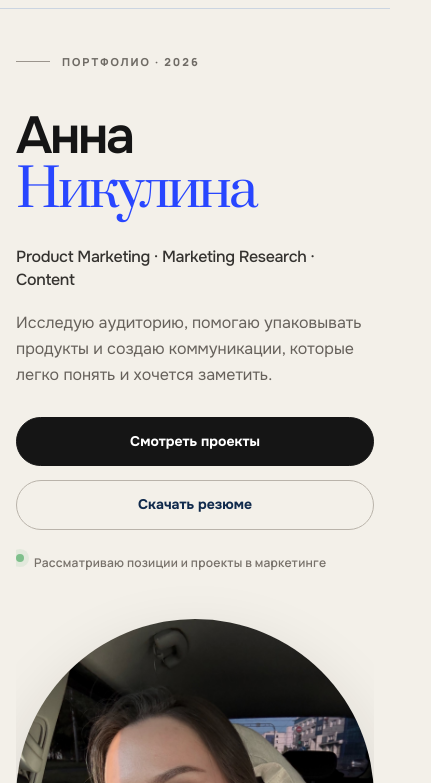
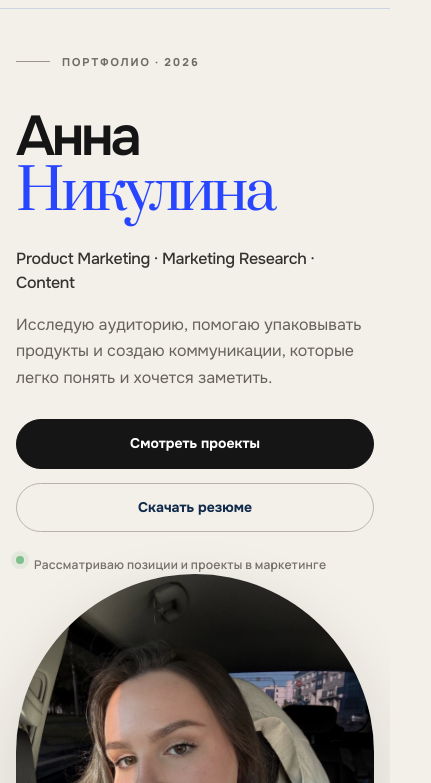
Before and after one commit to nikulina1606-beep/portfolio, a plain HTML site: page index.html in a window 390 px wide. Shown: the part 61-844 px from the top of the page, 431 px wide, since content can reach past the window. Drawn offline with Linux system fonts and the light colour scheme.

Commit message:
Update styles.css

```diff
--- a/styles.css
+++ b/styles.css
@@ -848,63 +848,38 @@ dialog[open]{animation:dialogIn .24s ease both}
 @media(prefers-reduced-motion:reduce){
   .menu-toggle span,.site-header nav{transition:none}
 }
+@media (max-width: 800px) {
 
-
-/* Mobile text overflow fix */
-@media(max-width:520px){
-  .about h2,
-  .hero h1{
-    max-width:100%;
-    overflow-wrap:break-word;
-    word-break:normal;
+  .hero {
+    display: block;
+    width: 100%;
+    padding-left: 16px;
+    padding-right: 16px;
+    overflow: hidden;
   }
 
-  .about-text,
-  .hero-lead{
-    max-width:100%;
-    overflow-wrap:break-word;
-  }
-
-  .about,
-  .hero{
-    overflow-x:hidden;
-  }
-}
-@media(max-width:520px){
-
-  html, body {
-    overflow-x: hidden;
+  .hero-copy {
     width: 100%;
-  }
-
-  .hero,
-  .about {
-    width: calc(100% - 32px);
     max-width: 100%;
-    overflow: hidden;
   }
 
   .hero h1 {
     width: 100%;
     max-width: 100%;
-    font-size: 52px;
-    line-height: 0.95;
-    letter-spacing: -0.045em;
-    overflow-wrap: break-word;
-    word-break: normal;
+    font-size: 56px;
+    line-height: 0.9;
+    letter-spacing: -0.06em;
   }
 
-  .hero h1 span,
   .hero h1 .hero-first-name,
   .hero h1 .hero-last-name {
-    display: block;
-    max-width: 100%;
+    white-space: normal;
   }
 
-  .hero-lead,
-  .about-text {
+  .hero-lead {
+    width: 100%;
     max-width: 100%;
-    width: 100%;
-    overflow-wrap: break-word;
+    font-size: 16px;
   }
+
 }
```
